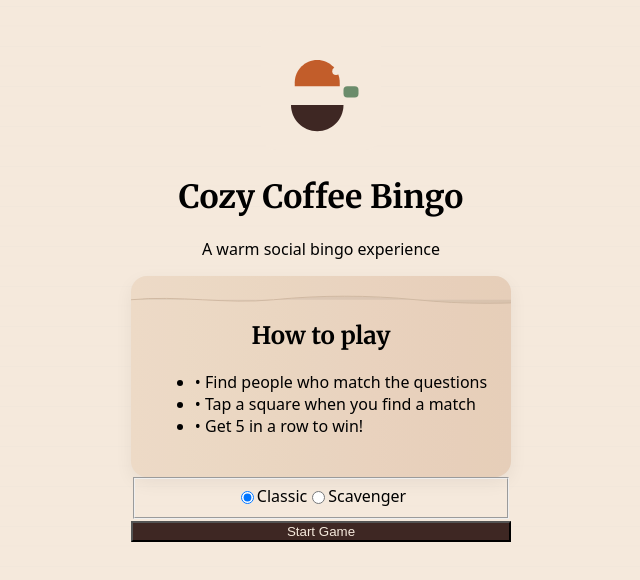
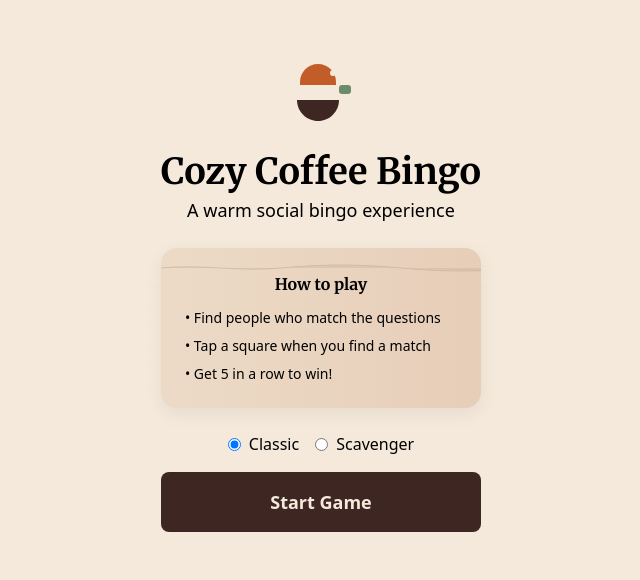
Before and after one commit to rajeshduggal/bingo, a React (Vite) app: page / in a window 1280 px wide. Shown: the part 114-694 px from the top of the page, without its empty margins (319-959 px from the left). Built offline with nearby package versions, Linux system fonts and the light colour scheme.

Commit message:
Update code for tailiwnd @import "tailwindcss"

```diff
--- a/postcss.config.cjs
+++ b/postcss.config.cjs
@@ -1,6 +1,6 @@
 module.exports = {
   plugins: {
-    '@tailwindcss/postcss': {},
+    tailwindcss: {},
     autoprefixer: {},
   },
 }
--- a/src/index.css
+++ b/src/index.css
@@ -1,10 +1,5 @@
 /* font imports removed during build debug - add back if needed */
-@tailwind base;
-@tailwind components;
-@tailwind utilities;
-@tailwind base;
-@tailwind components;
-@tailwind utilities;
+@import "tailwindcss";
 
 /* Theme variables (used by components) */
 :root {
--- a/tailwind.config.js
+++ b/tailwind.config.js
@@ -1,9 +1,7 @@
 /** @type {import('tailwindcss').Config} */
 module.exports = {
-  content: {
-    files: ['./index.html', './src/**/*.{js,ts,jsx,tsx}'],
-    safelist: ['bg-accent', 'bg-marked', 'border-marked-border', 'active:bg-accent-light']
-  },
+  content: ['./index.html', './src/**/*.{js,ts,jsx,tsx}'],
+  safelist: ['bg-accent', 'bg-marked', 'border-marked-border', 'active:bg-accent-light'],
   theme: {
     extend: {
       colors: {
```
